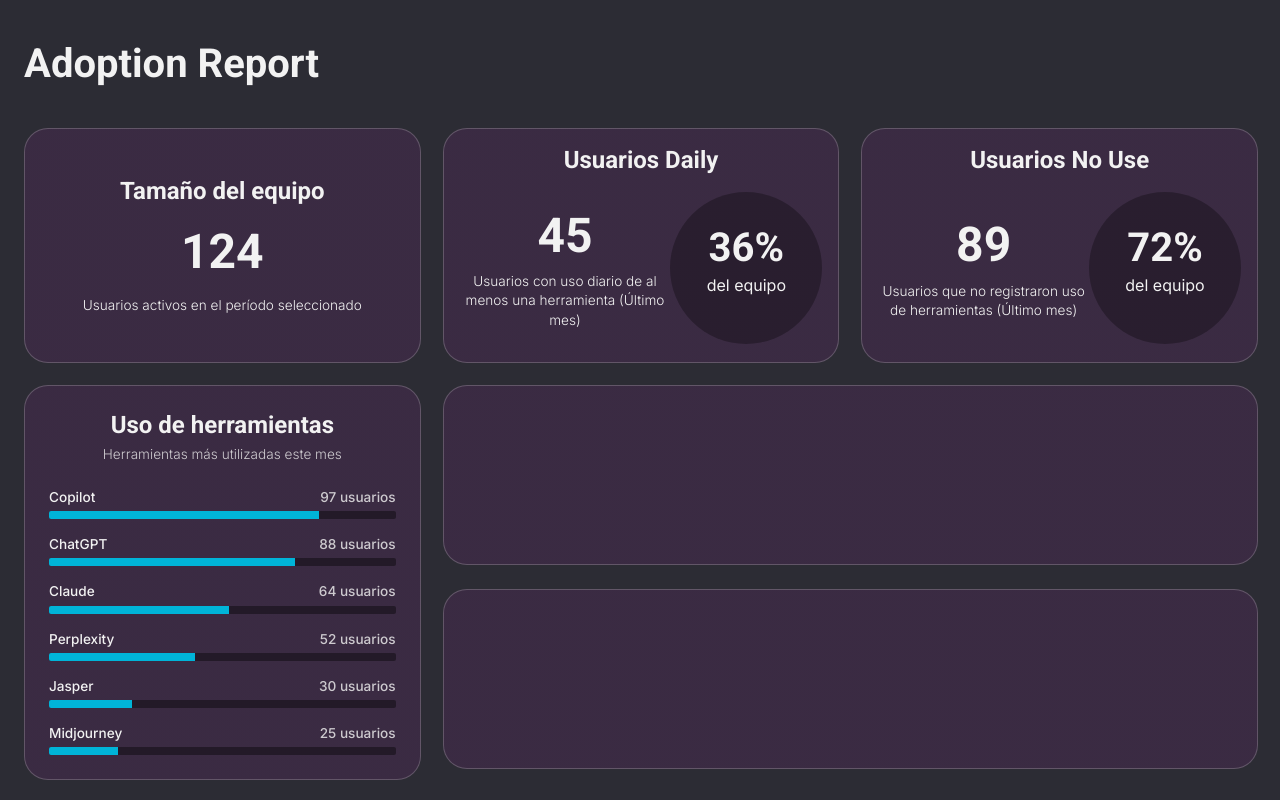
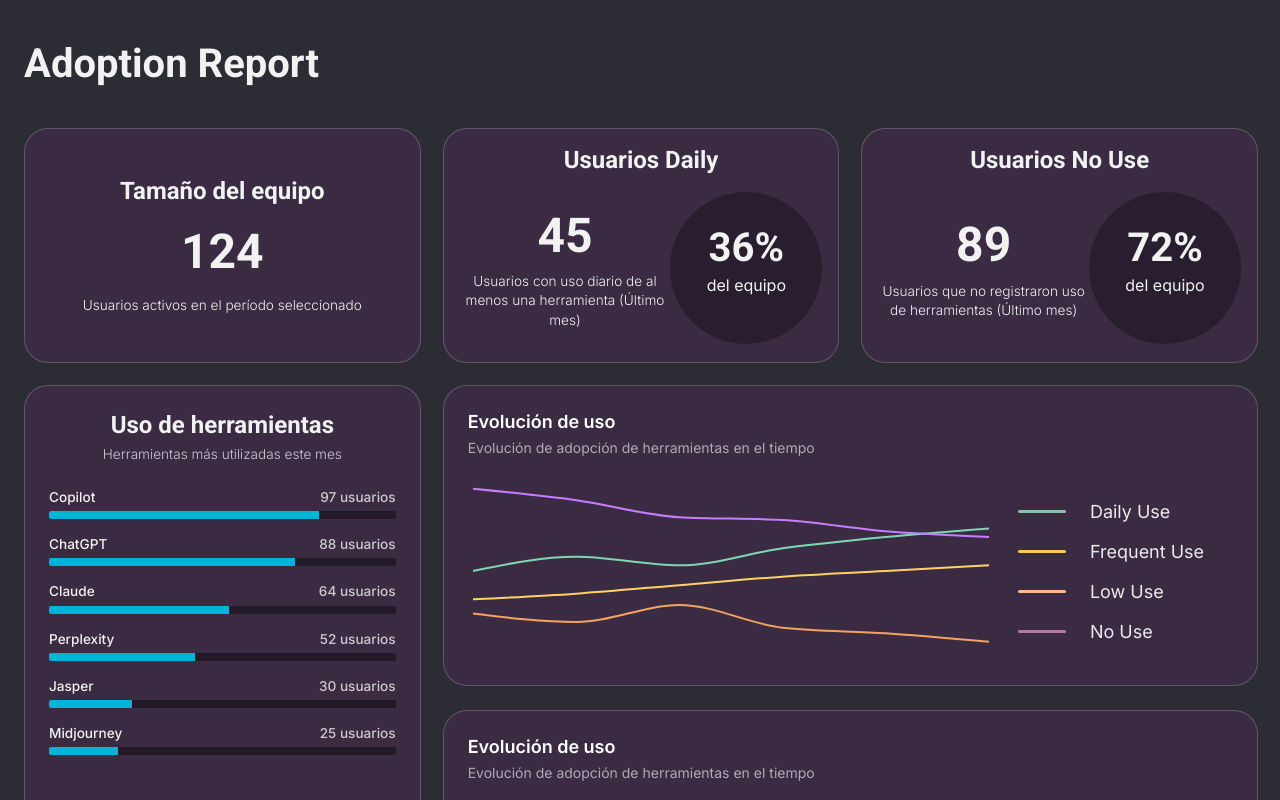
Before and after one commit to jessicaborda/adoption-report, a Next.js app: page /dashboard in a window 1280 px wide. Shown: the top 800 px of the page. Built offline with nearby package versions, Linux system fonts and the light colour scheme.

Commit message:
General template

```diff
--- a/app/dashboard/components/DashboardView.module.scss
+++ b/app/dashboard/components/DashboardView.module.scss
@@ -51,7 +51,7 @@
 
 .leftPanel {
   @extend .box;
-  height: fit-content; // h-96
+  height: 100%;
 
 
   @media (min-width: 768px) {
@@ -63,7 +63,7 @@
   display: flex;
   flex-direction: column;
   gap: 1.5rem;
-  height: 24rem; // h-96
+  height: fit-content; // Changed from 32rem
 
   @media (min-width: 768px) {
     grid-column: span 2;
@@ -72,5 +72,5 @@
 
 .rightPanelItem {
   @extend .box;
-  flex: 1;
+  height: fit-content; // Changed from 100% (via .box) and flex: 1
 }
--- a/app/dashboard/components/DashboardView.tsx
+++ b/app/dashboard/components/DashboardView.tsx
@@ -1,7 +1,17 @@
 import styles from './DashboardView.module.scss';
 import TeamMetric from '../../../components/molecules/team/TeamMetric';
 import Users from '../../../components/molecules/Users/Users';
-import UseTools from '../../../components/molecules/useTools/UseTools';
+import UseTools from '../../../components/molecules/UseTools/UseTools';
+import { EvolutionUse } from '../../../components/molecules/EvolutionUse/EvolutionUse';
+
+const MOCK_USAGE_DATA = [
+  { month: 'Ene', Daily: 30, Frequent: 20, Low: 15, "No Use": 59 },
+  { month: 'Feb', Daily: 35, Frequent: 22, Low: 12, "No Use": 55 },
+  { month: 'Mar', Daily: 32, Frequent: 25, Low: 18, "No Use": 49 },
+  { month: 'Abr', Daily: 38, Frequent: 28, Low: 10, "No Use": 48 },
+  { month: 'May', Daily: 42, Frequent: 30, Low: 8, "No Use": 44 },
+  { month: 'Jun', Daily: 45, Frequent: 32, Low: 5, "No Use": 42 },
+];
 
 export default function DashboardView() {
   return (
@@ -65,10 +75,22 @@ export default function DashboardView() {
         {/* Right Column (Remaining/66%) -> Divided into Top/Bottom */}
         <div className={styles.rightPanelContainer}>
           {/* Right Top Container */}
-          <div className={styles.rightPanelItem}></div>
+          <div className={styles.rightPanelItem}>
+            <EvolutionUse
+              title="Evolución de uso"
+              description="Evolución de adopción de herramientas en el tiempo"
+              data={MOCK_USAGE_DATA}
+            />
+          </div>
 
           {/* Right Bottom Container */}
-          <div className={styles.rightPanelItem}></div>
+          <div className={styles.rightPanelItem}>
+            <EvolutionUse
+              title="Evolución de uso"
+              description="Evolución de adopción de herramientas en el tiempo"
+              data={MOCK_USAGE_DATA}
+            />
+          </div>
         </div>
       </div>
     </div>
--- /dev/null
+++ b/components/atoms/TypeUse/TypeUse.module.scss
@@ -0,0 +1,37 @@
+@use '../../../styles/variants.scss' as *;
+
+.container {
+  display: flex;
+  align-items: center;
+  gap: 1.5rem;
+  height: 2rem;
+}
+
+.line {
+  width: 48px;
+  height: 3px;
+  border-radius: 4px;
+}
+
+.daily {
+  background-color: $color-daily-use;
+}
+
+.frequent {
+  background-color: $color-frequent-use;
+}
+
+.low {
+  background-color: $color-low-use;
+}
+
+.noUse {
+  background-color: $color-no-use;
+}
+
+.label {
+  font-family: 'Inter', sans-serif;
+  font-weight: 400;
+  font-size: 1.125rem;
+  color: rgba(255, 255, 255, 0.9);
+}
--- /dev/null
+++ b/components/atoms/TypeUse/TypeUse.tsx
@@ -0,0 +1,17 @@
+import styles from './TypeUse.module.scss';
+
+export type UsageType = 'daily' | 'frequent' | 'low' | 'noUse';
+
+interface TypeUseProps {
+  label: string;
+  type: UsageType;
+}
+
+export const TypeUse = ({ label, type }: TypeUseProps) => {
+  return (
+    <div className={styles.container}>
+      <span className={`${styles.line} ${styles[type]}`}></span>
+      <span className={styles.label}>{label}</span>
+    </div>
+  );
+};
--- /dev/null
+++ b/components/atoms/UsageEvolutionChart/UsageEvolutionChart.styles.ts
@@ -0,0 +1,6 @@
+export const chartColors = {
+  daily: "#7ED7B3",
+  frequent: "#FFD166",
+  low: "#F4A261",
+  noUse: "#C77DFF"
+};
--- /dev/null
+++ b/components/atoms/UsageEvolutionChart/UsageEvolutionChart.tsx
@@ -0,0 +1,64 @@
+"use client";
+
+import { useState, useEffect } from "react";
+import {
+  LineChart,
+  Line,
+  XAxis,
+  YAxis,
+  Tooltip,
+  ResponsiveContainer
+} from "recharts";
+
+import { UsageEvolutionChartProps } from "./UsageEvolutionChart.types";
+
+export const UsageEvolutionChart = ({ data }: UsageEvolutionChartProps) => {
+  const [mounted, setMounted] = useState(false);
+
+  useEffect(() => {
+    // eslint-disable-next-line react-hooks/set-state-in-effect
+    setMounted(true);
+  }, []);
+
+  if (!mounted) {
+    return <div style={{ width: '100%', height: 180 }} />;
+  }
+
+  return (
+    <ResponsiveContainer width="100%" height={180}>
+      <LineChart data={data}>
+        <XAxis dataKey="month" hide />
+        <YAxis hide />
+        <Tooltip />
+        <Line
+          type="monotone"
+          dataKey="Daily"
+          stroke="#7ED7B3"
+          strokeWidth={2}
+          dot={false}
+        />
+        <Line
+          type="monotone"
+          dataKey="Frequent"
+          stroke="#FFD166"
+          strokeWidth={2}
+          dot={false}
+        />
+        <Line
+          type="monotone"
+          dataKey="Low"
+          stroke="#F4A261"
+          strokeWidth={2}
+          dot={false}
+        />
+        <Line
+          type="monotone"
+          dataKey="No Use"
+          stroke="#C77DFF"
+          strokeWidth={2}
+          dot={false}
+        />
+      </LineChart>
+    </ResponsiveContainer>
+  );
+};
--- /dev/null
+++ b/components/molecules/EvolutionUse/EvolutionUse.module.scss
@@ -0,0 +1,53 @@
+@use '../../../styles/variants.scss' as *;
+
+.container {
+  padding: 1.5rem;
+  display: flex;
+  flex-direction: column;
+  gap: 1.5rem;
+  width: 100%;
+}
+
+.header {
+  display: flex;
+  flex-direction: column;
+  gap: 0.25rem;
+}
+
+.title {
+  font-family: 'Inter', sans-serif;
+  font-weight: 600;
+  font-size: 1.125rem;
+  color: #FFFFFF;
+  margin: 0;
+}
+
+.description {
+  font-family: 'Inter', sans-serif;
+  font-weight: 400;
+  font-size: 0.875rem;
+  color: rgba(255, 255, 255, 0.6);
+  margin: 0;
+}
+
+.content {
+  display: flex;
+  flex-direction: row;
+  gap: 1.5rem;
+  width: 100%;
+  align-items: center;
+}
+
+.chartContainer {
+  flex: 2;
+  min-width: 0; // Prevent flex item from overflowing
+}
+
+.legendContainer {
+  flex: 1;
+  display: flex;
+  flex-direction: column;
+  gap: 0.5rem;
+  justify-content: center;
+  min-width: 0;
+}
--- /dev/null
+++ b/components/molecules/EvolutionUse/EvolutionUse.tsx
@@ -0,0 +1,32 @@
+import styles from './EvolutionUse.module.scss';
+import { UsageEvolutionChart } from '../../atoms/UsageEvolutionChart/UsageEvolutionChart';
+import { UsageEvolutionData } from '../../atoms/UsageEvolutionChart/UsageEvolutionChart.types';
+import { TypeUse } from '../../atoms/TypeUse/TypeUse';
+
+interface EvolutionUseProps {
+  title: string;
+  description: string;
+  data: UsageEvolutionData[];
+}
+
+export const EvolutionUse = ({ title, description, data }: EvolutionUseProps) => {
+  return (
+    <div className={styles.container}>
+      <div className={styles.header}>
+        <h3 className={styles.title}>{title}</h3>
+        <h5 className={styles.description}>{description}</h5>
+      </div>
+      <div className={styles.content}>
+        <div className={styles.chartContainer}>
+          <UsageEvolutionChart data={data} />
+        </div>
+        <div className={styles.legendContainer}>
+          <TypeUse label="Daily Use" type="daily" />
+          <TypeUse label="Frequent Use" type="frequent" />
+          <TypeUse label="Low Use" type="low" />
+          <TypeUse label="No Use" type="noUse" />
+        </div>
+      </div>
+    </div>
+  );
+};
--- a/package.json
+++ b/package.json
@@ -12,7 +12,8 @@
   "dependencies": {
     "next": "16.1.5",
     "react": "19.2.3",
-    "react-dom": "19.2.3"
+    "react-dom": "19.2.3",
+    "recharts": "^3.7.0"
   },
   "devDependencies": {
     "@tailwindcss/postcss": "^4",
```
Also changed, not shown: components/atoms/Button.tsx (deleted, +0 -41 lines), components/atoms/UsageEvolutionChart/UsageEvolutionChart.types.ts (added, +11 -0 lines), 1 other file (tests, documents, lock files or other folders).
